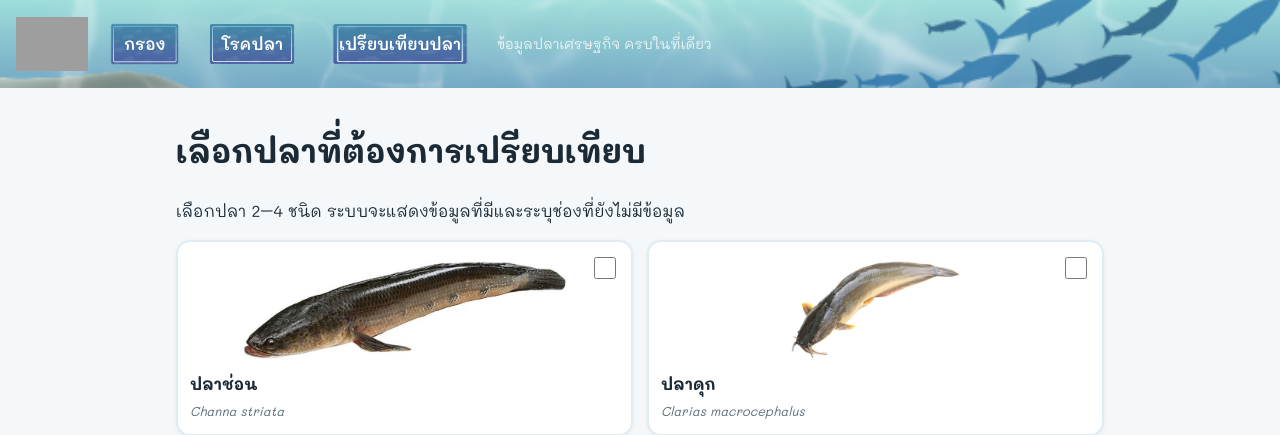
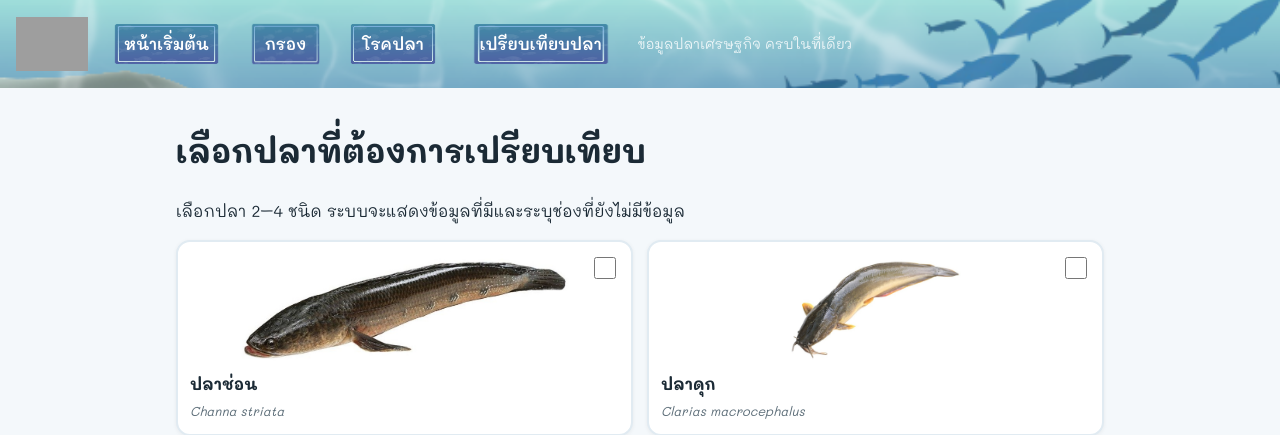
Before and after one commit to GaaFiw/find-fish, a Flask app: page /compare in a window 1280 px wide. Shown: the top 435 px of the page. Run offline with Flask 3, Linux system fonts and the light colour scheme; grey boxes are pictures that could not be loaded.

Commit message:
Add link back to landing page
Co-authored-by: Copilot <223556219+Copilot@users.noreply.github.com>

```diff
--- a/templates/base.html
+++ b/templates/base.html
@@ -16,6 +16,7 @@
     <a href="{{ url_for('index') }}" class="logo" aria-label="Find Fish — หน้าแรก">
       <img src="{{ url_for('static', filename='img/logo.png') }}" alt="Find Fish">
     </a>
+    <a href="{{ url_for('landing') }}" class="filter-link">หน้าเริ่มต้น</a>
     <a href="{{ url_for('filterpage') }}" class="filter-link">กรอง</a>
     <a href="{{ url_for('disease_list') }}" class="filter-link">โรคปลา</a>
     <a href="{{ url_for('compare') }}" class="filter-link">เปรียบเทียบปลา</a>
```
